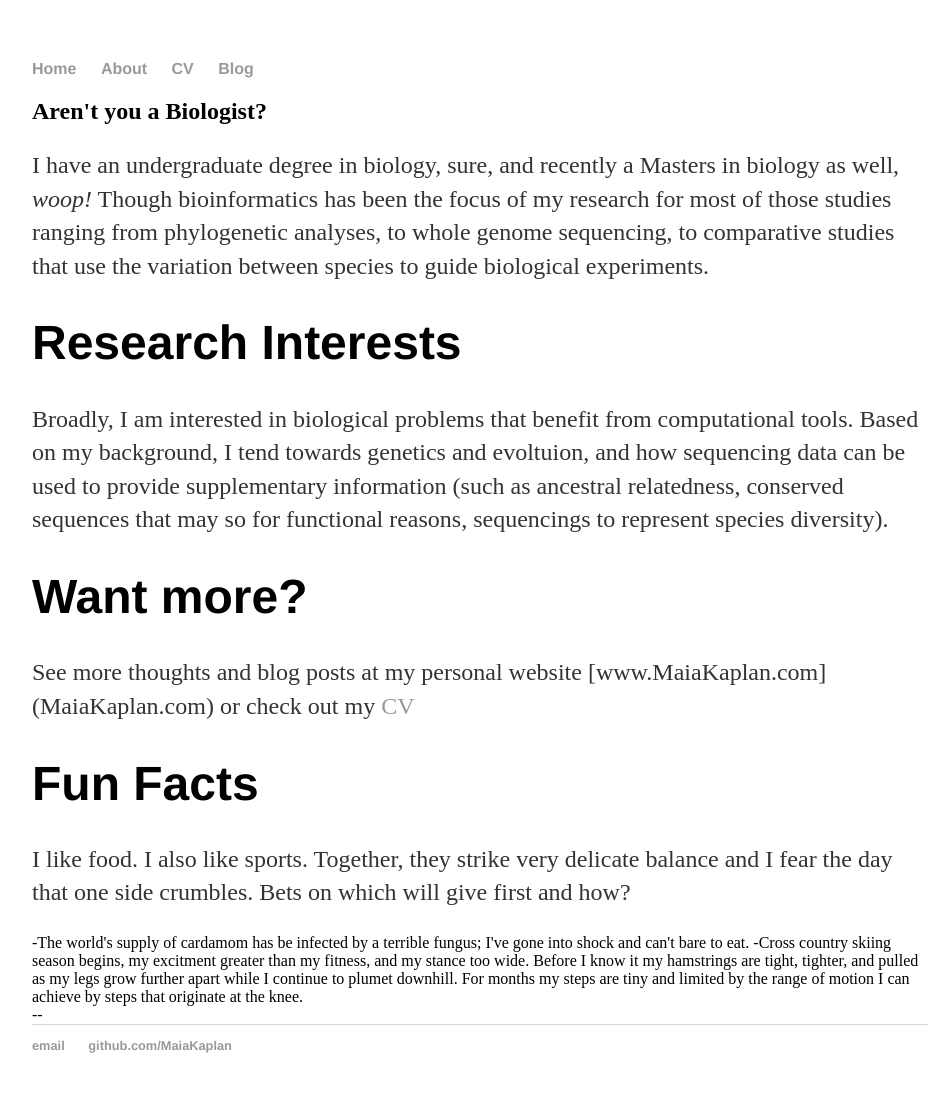
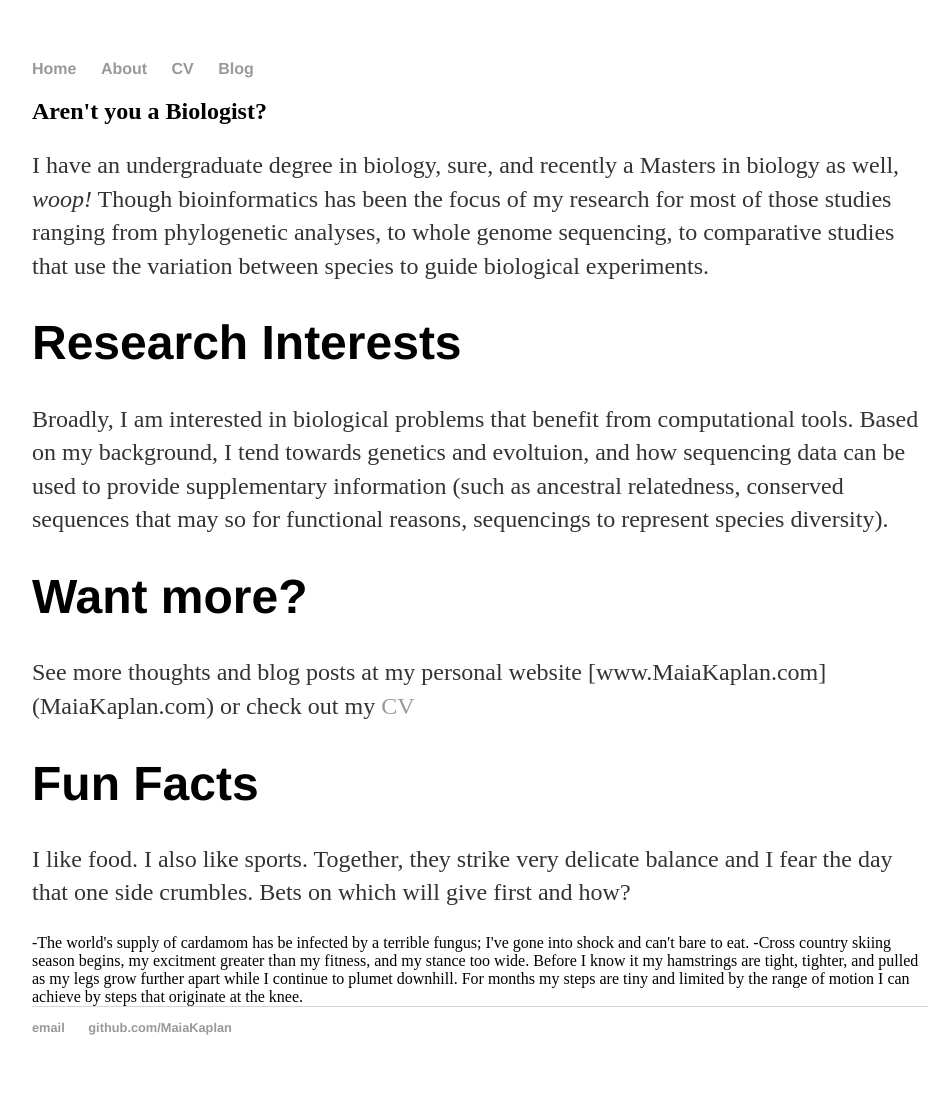
Before and after one commit to MaiaKaplan/MaiaKaplan.github.io, a Jekyll site: the page built from about/index.html, in a window 1280 px wide. Shown: the whole page, without its empty margins (160-1109 px from the left). Built offline with Jekyll 4.4.1, drawn with Linux system fonts in a browser that asks for light colours.

Commit message:
Update index.html

```diff
--- a/about/index.html
+++ b/about/index.html
@@ -21,4 +21,4 @@ title: Why are you doing this, anyways?
 	-The world's supply of cardamom has be infected by a terrible fungus; I've gone into shock and can't bare to eat.
 	-Cross country skiing season begins, my excitment greater than my fitness, and my stance too wide. Before I know it my hamstrings are tight, tighter, and pulled as my legs grow further apart while I continue to plumet downhill. For months my steps are tiny and limited by the range of motion I can achieve by steps that originate at the knee.
 
-</div>-- <!/.blurb -->
+</div><!--/.blurb--->
```
